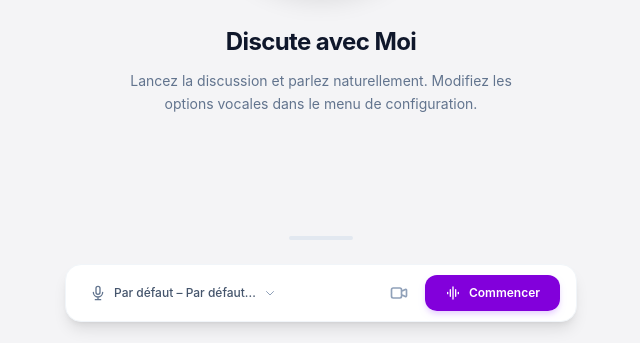
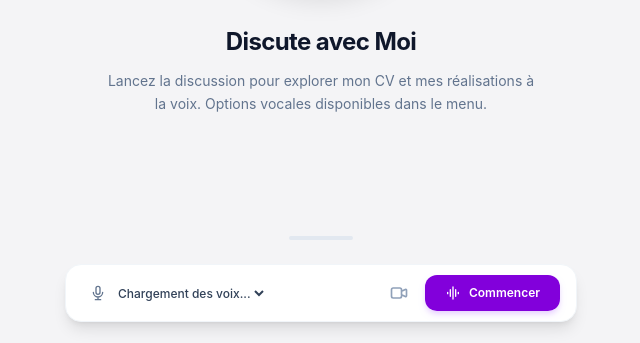
Before and after one commit to Gassiruphin237/intellice-ruphin, a React (Vite) app: page /chat in a window 1280 px wide. Shown: the part 454-797 px from the top of the page, without its empty margins (319-959 px from the left). Built offline with nearby package versions, Linux system fonts and the light colour scheme.

Commit message:
fix: update chatpage

```diff
--- a/src/pages/CVChat.jsx
+++ b/src/pages/CVChat.jsx
@@ -7,13 +7,45 @@ export const CVChat = () => {
   const [isSpeaking, setIsSpeaking] = useState(false);
   const [isLoading, setIsLoading] = useState(false);
 
+  // Gestion dynamique des voix
+  const [voices, setVoices] = useState([]);
+  const [selectedVoiceURI, setSelectedVoiceURI] = useState("");
+
   const recognitionRef = useRef(null);
   const isSessionActiveRef = useRef(isSessionActive);
 
-  // Synchroniser la ref avec l'état pour les callbacks asynchrones
+  // Synchroniser la ref avec l'état
   useEffect(() => {
     isSessionActiveRef.current = isSessionActive;
   }, [isSessionActive]);
+
+  // Chargement et gestion des voix Web Speech API
+  useEffect(() => {
+    const loadVoices = () => {
+      if (!("speechSynthesis" in window)) return;
+
+      const availableVoices = window.speechSynthesis.getVoices();
+      if (availableVoices.length > 0) {
+        setVoices(availableVoices);
+
+        // Sélection par défaut : privilégier une voix française
+        setSelectedVoiceURI((prev) => {
+          if (prev) return prev; // conserve le choix déjà fait
+          const defaultFr = availableVoices.find((v) =>
+            v.lang.startsWith("fr")
+          );
+          return defaultFr ? defaultFr.voiceURI : availableVoices[0].voiceURI;
+        });
+      }
+    };
+
+    loadVoices();
+
+    // Nécessaire pour Chrome/Safari/Edge où les voix se chargent de manière asynchrone
+    if (typeof window !== "undefined" && window.speechSynthesis) {
+      window.speechSynthesis.onvoiceschanged = loadVoices;
+    }
+  }, []);
 
   // Initialisation de la reconnaissance vocale
   useEffect(() => {
@@ -42,9 +74,14 @@ export const CVChat = () => {
     }
   }, []);
 
-  // Relancer l'écoute vocale automatiquement si la session est toujours active
+  // Relancer l'écoute vocale automatiquement
   const startListening = () => {
-    if (recognitionRef.current && isSessionActiveRef.current && !isSpeaking && !isLoading) {
+    if (
+      recognitionRef.current &&
+      isSessionActiveRef.current &&
+      !isSpeaking &&
+      !isLoading
+    ) {
       try {
         recognitionRef.current.start();
       } catch (e) {
@@ -53,21 +90,33 @@ export const CVChat = () => {
     }
   };
 
-  // Synthèse vocale automatique
+  // Synthèse vocale avec voix personnalisée
   const speakText = (text) => {
     if (!("speechSynthesis" in window)) return;
 
     window.speechSynthesis.cancel();
     const cleanText = text.replace(/\*\*/g, "").replace(/#/g, "");
     const utterance = new SpeechSynthesisUtterance(cleanText);
+
+    // Appliquer la voix sélectionnée par l'utilisateur
+    if (selectedVoiceURI) {
+      const chosenVoice = voices.find((v) => v.voiceURI === selectedVoiceURI);
+      if (chosenVoice) {
+        utterance.voice = chosenVoice;
+        utterance.lang = chosenVoice.lang;
+      } else {
         utterance.lang = "fr-FR";
+      }
+    } else {
+      utterance.lang = "fr-FR";
+    }
+
     utterance.rate = 1.0;
 
     utterance.onstart = () => setIsSpeaking(true);
 
     utterance.onend = () => {
       setIsSpeaking(false);
-      // Relance l'écoute une fois que l'IA a fini de parler
       if (isSessionActiveRef.current) {
         setTimeout(startListening, 300);
       }
@@ -105,16 +154,22 @@ export const CVChat = () => {
         content,
       }));
 
-      const response = await fetch("https://backend-cv-ai.vercel.app/api/chat-cv", {
+      const response = await fetch(
+        "https://backend-cv-ai.vercel.app/api/chat-cv",
+        {
           method: "POST",
           headers: { "Content-Type": "application/json" },
           body: JSON.stringify({ messages: apiMessages }),
-      });
+        }
+      );
 
       const data = await response.json();
 
       if (data.reply) {
-        setMessages([...updatedMessages, { role: "assistant", content: data.reply }]);
+        setMessages([
+          ...updatedMessages,
+          { role: "assistant", content: data.reply },
+        ]);
         speakText(data.reply);
       }
     } catch (error) {
@@ -150,14 +205,10 @@ export const CVChat = () => {
 
   return (
     <div className="flex flex-col items-center justify-between min-h-[100dvh] bg-[#F4F4F6] text-slate-800 p-4 sm:p-6 font-sans select-none box-border">
-
-      {/* Zone centrale : Uniquement l'Orbe et les explications */}
+      {/* Zone centrale */}
       <main className="flex-1 flex flex-col items-center justify-center max-w-xl w-full text-center py-4">
-
-        {/* L'Orbe Violet Style Ruphin */}
+        {/* L'Orbe Violet */}
         <div className="relative flex items-center justify-center my-6 sm:my-10">
-
-          {/* Ondes de voix quand l'IA parle */}
           {isSpeaking && (
             <>
               <div className="absolute w-60 h-60 sm:w-80 sm:h-80 rounded-full bg-purple-300/40 animate-ping duration-1000"></div>
@@ -165,12 +216,10 @@ export const CVChat = () => {
             </>
           )}
 
-          {/* Animation lors de l'écoute ou du traitement */}
           {(isListening || isLoading) && (
             <div className="absolute w-56 h-56 sm:w-72 sm:h-72 rounded-full border-2 border-dashed border-purple-500/60 animate-spin"></div>
           )}
 
-          {/* Sphère principale */}
           <div
             className={`relative w-48 h-48 sm:w-64 sm:h-64 rounded-full bg-gradient-to-br from-indigo-300 via-purple-400 to-purple-600 shadow-xl overflow-hidden transition-all duration-500 flex items-center justify-center ${
               isSpeaking
@@ -178,7 +227,6 @@ export const CVChat = () => {
                 : "hover:scale-[1.02]"
             }`}
           >
-            {/* Motif de vague de fond */}
             <svg
               className="absolute bottom-0 w-full opacity-40 text-white/40"
               viewBox="0 0 1440 320"
@@ -197,10 +245,9 @@ export const CVChat = () => {
         </h1>
 
         <p className="text-xs sm:text-sm text-slate-500 leading-relaxed max-w-sm sm:max-w-md px-2">
-  Lancez la discussion et parlez naturellement. Modifiez les options vocales dans
-  le menu de configuration.
+          Lancez la discussion pour explorer mon CV et mes réalisations à la
+          voix. Options vocales disponibles dans le menu.
         </p>
-
       </main>
 
       {/* Trait de séparation */}
@@ -208,24 +255,51 @@ export const CVChat = () => {
 
       {/* Barre de contrôle du bas */}
       <footer className="bg-white rounded-2xl shadow-lg border border-slate-100 px-3 sm:px-4 py-2.5 flex flex-wrap sm:flex-nowrap items-center justify-between gap-2 max-w-lg w-full">
+        {/* Sélecteur de Voix Dynamique */}
+        <div className="flex items-center space-x-1.5 sm:space-x-2 text-slate-600 text-xs font-medium px-2 py-1 rounded-lg hover:bg-slate-50 transition-colors max-w-[65%] sm:max-w-none">
+          <svg
+            className="w-4 h-4 text-slate-500 flex-shrink-0"
+            fill="none"
+            stroke="currentColor"
+            viewBox="0 0 24 24"
+          >
+            <path
+              strokeLinecap="round"
+              strokeLinejoin="round"
+              strokeWidth="2"
+              d="M19 11a7 7 0 01-7 7m0 0a7 7 0 01-7-7m7 7v4m0 0H8m4 0h4m-4-8a3 3 0 01-3-3V5a3 3 0 116 0v6a3 3 0 01-3 3z"
+            />
+          </svg>
 
-        {/* Statut du Micro / Sélection */}
-        <div className="flex items-center space-x-1.5 sm:space-x-2 text-slate-600 text-xs font-medium cursor-pointer hover:text-slate-900 px-2 py-1 rounded-lg hover:bg-slate-50 transition-colors max-w-[60%] sm:max-w-none">
-          <svg className="w-4 h-4 text-slate-500 flex-shrink-0" fill="none" stroke="currentColor" viewBox="0 0 24 24">
-            <path strokeLinecap="round" strokeLinejoin="round" strokeWidth="2" d="M19 11a7 7 0 01-7 7m0 0a7 7 0 01-7-7m7 7v4m0 0H8m4 0h4m-4-8a3 3 0 01-3-3V5a3 3 0 116 0v6a3 3 0 01-3 3z" />
-          </svg>
-          <span className="truncate text-[11px] sm:text-xs">
-            {isLoading
-              ? "Réflexion..."
-              : isSpeaking
-              ? "Ruphin parle..."
-              : isListening
-              ? "Écoute en cours..."
-              : "Par défaut – Par défaut..."}
+          {/* Affichage du Statut d'état OU du Menu Déroulant */}
+          {isLoading ? (
+            <span className="text-[11px] sm:text-xs text-purple-600 font-semibold animate-pulse">
+              Réflexion...
             </span>
-          <svg className="w-3 h-3 text-slate-400 flex-shrink-0" fill="none" stroke="currentColor" viewBox="0 0 24 24">
-            <path strokeLinecap="round" strokeLinejoin="round" strokeWidth="2" d="M19 9l-7 7-7-7" />
-          </svg>
+          ) : isSpeaking ? (
+            <span className="text-[11px] sm:text-xs text-indigo-600 font-semibold animate-pulse">
+              Ruphin parle...
+            </span>
+          ) : isListening ? (
+            <span className="text-[11px] sm:text-xs text-emerald-600 font-semibold animate-pulse">
+              Écoute en cours...
+            </span>
+          ) : (
+            <select
+              value={selectedVoiceURI}
+              onChange={(e) => setSelectedVoiceURI(e.target.value)}
+              className="bg-transparent text-[11px] sm:text-xs text-slate-700 outline-none cursor-pointer max-w-[140px] sm:max-w-[190px] truncate"
+            >
+              {voices.length === 0 && (
+                <option value="">Chargement des voix...</option>
+              )}
+              {voices.map((voice) => (
+                <option key={voice.voiceURI} value={voice.voiceURI}>
+                  {voice.name} ({voice.lang})
+                </option>
+              ))}
+            </select>
+          )}
         </div>
 
         {/* Boutons d'action */}
@@ -235,8 +309,18 @@ export const CVChat = () => {
             className="p-2 text-slate-400 hover:text-slate-600 hover:bg-slate-100 rounded-xl transition-colors"
             title="Désactiver la vidéo/caméra"
           >
-            <svg className="w-4 h-4 sm:w-5 sm:h-5" fill="none" stroke="currentColor" viewBox="0 0 24 24">
-              <path strokeLinecap="round" strokeLinejoin="round" strokeWidth="2" d="M15 10l4.553-2.276A1 1 0 0121 8.618v6.764a1 1 0 01-1.447.894L15 14M5 18h8a2 2 0 002-2V8a2 2 0 00-2-2H5a2 2 0 00-2 2v8a2 2 0 002 2z" />
+            <svg
+              className="w-4 h-4 sm:w-5 sm:h-5"
+              fill="none"
+              stroke="currentColor"
+              viewBox="0 0 24 24"
+            >
+              <path
+                strokeLinecap="round"
+                strokeLinejoin="round"
+                strokeWidth="2"
+                d="M15 10l4.553-2.276A1 1 0 0121 8.618v6.764a1 1 0 01-1.447.894L15 14M5 18h8a2 2 0 002-2V8a2 2 0 00-2-2H5a2 2 0 00-2 2v8a2 2 0 002 2z"
+              />
             </svg>
           </button>
 
@@ -248,15 +332,21 @@ export const CVChat = () => {
                 : "bg-purple-700 hover:bg-purple-800 shadow-purple-200"
             }`}
           >
-            <svg className="w-3.5 h-3.5 sm:w-4 sm:h-4 fill-current" viewBox="0 0 24 24">
-              <path d="M12 3v18m-4-14v10m8-10v10m-12-6v2m16-2v2" stroke="currentColor" strokeWidth="2" strokeLinecap="round" />
+            <svg
+              className="w-3.5 h-3.5 sm:w-4 sm:h-4 fill-current"
+              viewBox="0 0 24 24"
+            >
+              <path
+                d="M12 3v18m-4-14v10m8-10v10m-12-6v2m16-2v2"
+                stroke="currentColor"
+                strokeWidth="2"
+                strokeLinecap="round"
+              />
             </svg>
             <span>{isSessionActive ? "Arrêter" : "Commencer"}</span>
           </button>
         </div>
-
       </footer>
-
     </div>
   );
 };
```
Lines whose indentation alone changed are shown as unchanged.
